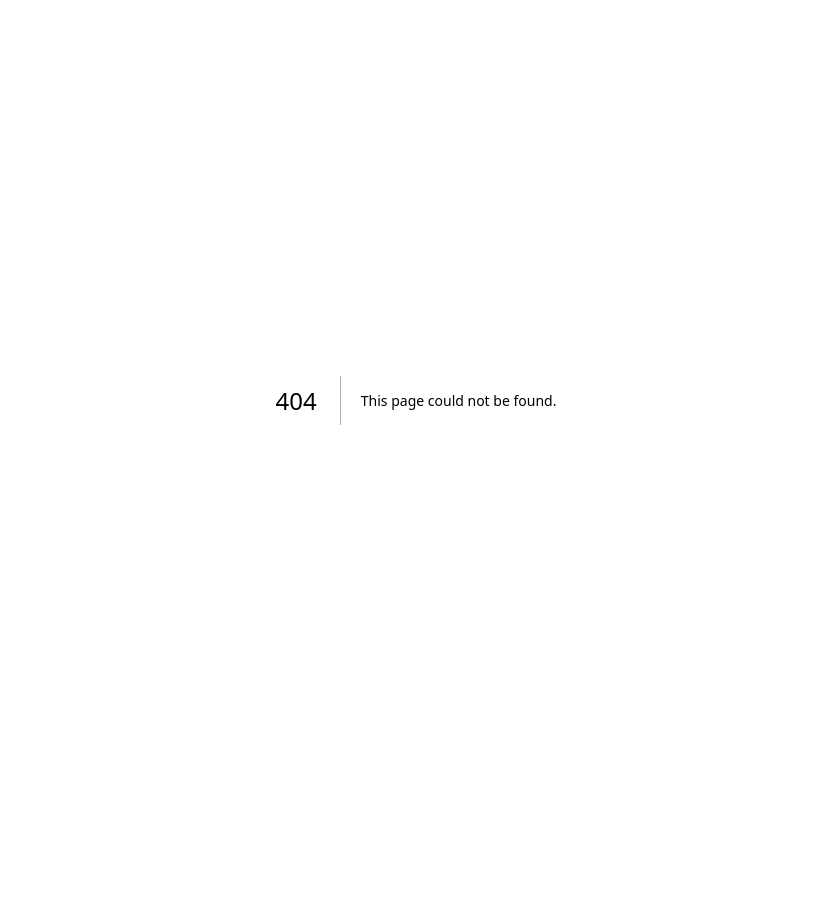
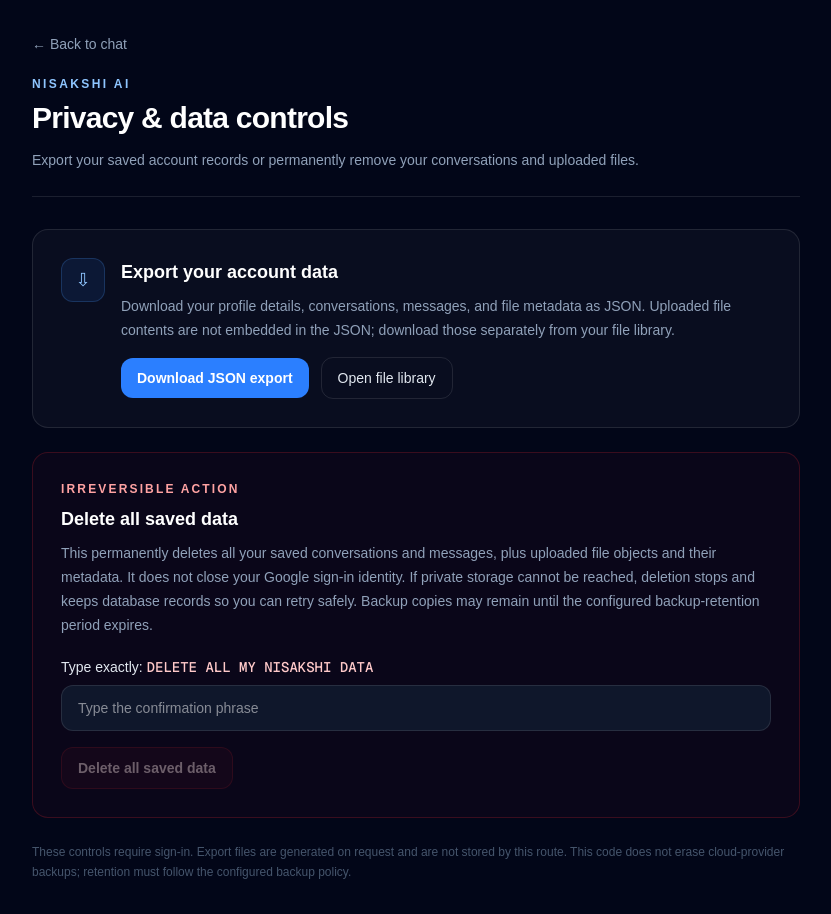
Before and after one commit to nikhilsinghnitian-oss/NISAKSHI-ai, a Next.js app in the folder frontend/: page /privacy in a window 1280 px wide. Before the commit this address had no page. Shown: the whole page, without its empty margins (224-1055 px from the left). Before the commit the page ends 800 px from the top, so only its background shows below. Built offline with nearby package versions, Linux system fonts and the light colour scheme; no server answers; sample sign-in values are in the browser's storage.

Commit message:
ui(privacy): add account export and delete controls

```diff
--- /dev/null
+++ b/frontend/app/privacy/page.tsx
@@ -0,0 +1,162 @@
+"use client";
+
+import Link from "next/link";
+import { useEffect, useState } from "react";
+import { useSession } from "next-auth/react";
+import { useRouter } from "next/navigation";
+
+const CONFIRMATION = "DELETE ALL MY NISAKSHI DATA";
+
+export default function PrivacyPage() {
+  const { status } = useSession();
+  const router = useRouter();
+  const [confirmation, setConfirmation] = useState("");
+  const [busy, setBusy] = useState(false);
+  const [error, setError] = useState<string | null>(null);
+  const [notice, setNotice] = useState<string | null>(null);
+
+  useEffect(() => {
+    if (status === "unauthenticated") {
+      // eslint-disable-next-line react-hooks/set-state-in-effect -- Session status redirects unauthenticated visitors away from private data controls.
+      router.replace("/api/auth/signin?callbackUrl=%2Fprivacy");
+    }
+  }, [status, router]);
+
+  async function deleteAllData(event: React.FormEvent<HTMLFormElement>) {
+    event.preventDefault();
+    if (confirmation !== CONFIRMATION || busy) return;
+    setBusy(true);
+    setError(null);
+    setNotice(null);
+    try {
+      const response = await fetch("/api/data-controls", {
+        method: "POST",
+        headers: { "Content-Type": "application/json" },
+        body: JSON.stringify({
+          action: "delete_all",
+          confirmation,
+        }),
+        cache: "no-store",
+      });
+      const payload = (await response.json().catch(() => null)) as
+        | { error?: unknown; deletedFileCount?: unknown }
+        | null;
+      if (!response.ok) {
+        throw new Error(
+          typeof payload?.error === "string"
+            ? payload.error
+            : "Unable to delete your data. Please retry."
+        );
+      }
+      setConfirmation("");
+      setNotice(
+        "Your conversations, messages, file metadata, and private file objects were deleted. Your sign-in account remains active."
+      );
+    } catch (caught: unknown) {
+      setError(
+        caught instanceof Error
+          ? caught.message
+          : "Unable to delete your data. Please retry."
+      );
+    } finally {
+      setBusy(false);
+    }
+  }
+
+  if (status === "loading") {
+    return (
+      <main className="flex min-h-screen items-center justify-center bg-slate-950 text-white">
+        <p className="text-sm text-slate-400">Loading privacy controls…</p>
+      </main>
+    );
+  }
+
+  return (
+    <main className="min-h-screen bg-slate-950 px-4 py-8 text-white sm:px-6 lg:px-8">
+      <div className="mx-auto max-w-3xl">
+        <header className="mb-8 border-b border-white/10 pb-6">
+          <Link href="/chat" className="text-sm text-slate-400 transition hover:text-white">
+            ← Back to chat
+          </Link>
+          <p className="mt-5 text-xs font-semibold uppercase tracking-[0.2em] text-blue-300">NISAKSHI AI</p>
+          <h1 className="mt-2 text-3xl font-bold tracking-tight">Privacy & data controls</h1>
+          <p className="mt-3 max-w-2xl text-sm leading-6 text-slate-400">
+            Export your saved account records or permanently remove your conversations and uploaded files.
+          </p>
+        </header>
+
+        <section className="rounded-2xl border border-white/10 bg-white/[0.03] p-5 sm:p-7">
+          <div className="flex items-start gap-4">
+            <div className="flex h-11 w-11 shrink-0 items-center justify-center rounded-xl border border-blue-400/20 bg-blue-500/10 text-lg text-blue-300">
+              ⇩
+            </div>
+            <div className="flex-1">
+              <h2 className="text-lg font-semibold">Export your account data</h2>
+              <p className="mt-2 text-sm leading-6 text-slate-400">
+                Download your profile details, conversations, messages, and file metadata as JSON.
+                Uploaded file contents are not embedded in the JSON; download those separately from your file library.
+              </p>
+              <a
+                href="/api/data-export"
+                className="mt-4 inline-flex items-center justify-center rounded-xl bg-blue-500 px-4 py-2.5 text-sm font-semibold text-white transition hover:bg-blue-400"
+              >
+                Download JSON export
+              </a>
+              <Link href="/files" className="ml-3 inline-flex items-center justify-center rounded-xl border border-white/10 px-4 py-2.5 text-sm font-medium text-slate-200 transition hover:bg-white/5">
+                Open file library
+              </Link>
+            </div>
+          </div>
+        </section>
+
+        <section className="mt-6 rounded-2xl border border-red-500/20 bg-red-500/[0.035] p-5 sm:p-7">
+          <p className="text-xs font-semibold uppercase tracking-[0.18em] text-red-300">Irreversible action</p>
+          <h2 className="mt-2 text-lg font-semibold">Delete all saved data</h2>
+          <p className="mt-2 text-sm leading-6 text-slate-400">
+            This permanently deletes all your saved conversations and messages, plus uploaded file objects and their metadata.
+            It does not close your Google sign-in identity. If private storage cannot be reached, deletion stops and keeps database
+            records so you can retry safely. Backup copies may remain until the configured backup-retention period expires.
+          </p>
+
+          <form onSubmit={deleteAllData} className="mt-5">
+            <label htmlFor="delete-confirmation" className="mb-2 block text-sm font-medium text-slate-200">
+              Type exactly: <span className="font-mono text-red-200">{CONFIRMATION}</span>
+            </label>
+            <input
+              id="delete-confirmation"
+              value={confirmation}
+              onChange={(event) => setConfirmation(event.target.value)}
+              autoComplete="off"
+              spellCheck={false}
+              className="w-full rounded-xl border border-white/10 bg-slate-900 px-4 py-3 text-sm text-white outline-none transition focus:border-red-400/50"
+              placeholder="Type the confirmation phrase"
+            />
+            <button
+              type="submit"
+              disabled={busy || confirmation !== CONFIRMATION}
+              className="mt-4 inline-flex items-center justify-center rounded-xl border border-red-500/30 bg-red-500/10 px-4 py-2.5 text-sm font-semibold text-red-100 transition hover:bg-red-500/20 disabled:cursor-not-allowed disabled:opacity-40"
+            >
+              {busy ? "Deleting private data…" : "Delete all saved data"}
+            </button>
+          </form>
+        </section>
+
+        {error && (
+          <div role="alert" className="mt-5 rounded-xl border border-red-400/20 bg-red-400/5 px-4 py-3 text-sm text-red-200">
+            {error}
+          </div>
+        )}
+        {notice && (
+          <div role="status" className="mt-5 rounded-xl border border-emerald-400/20 bg-emerald-400/5 px-4 py-3 text-sm text-emerald-200">
+            {notice}
+          </div>
+        )}
+
+        <p className="mt-6 text-xs leading-5 text-slate-600">
+          These controls require sign-in. Export files are generated on request and are not stored by this route.
+          This code does not erase cloud-provider backups; retention must follow the configured backup policy.
+        </p>
+      </div>
+    </main>
+  );
+}
```
